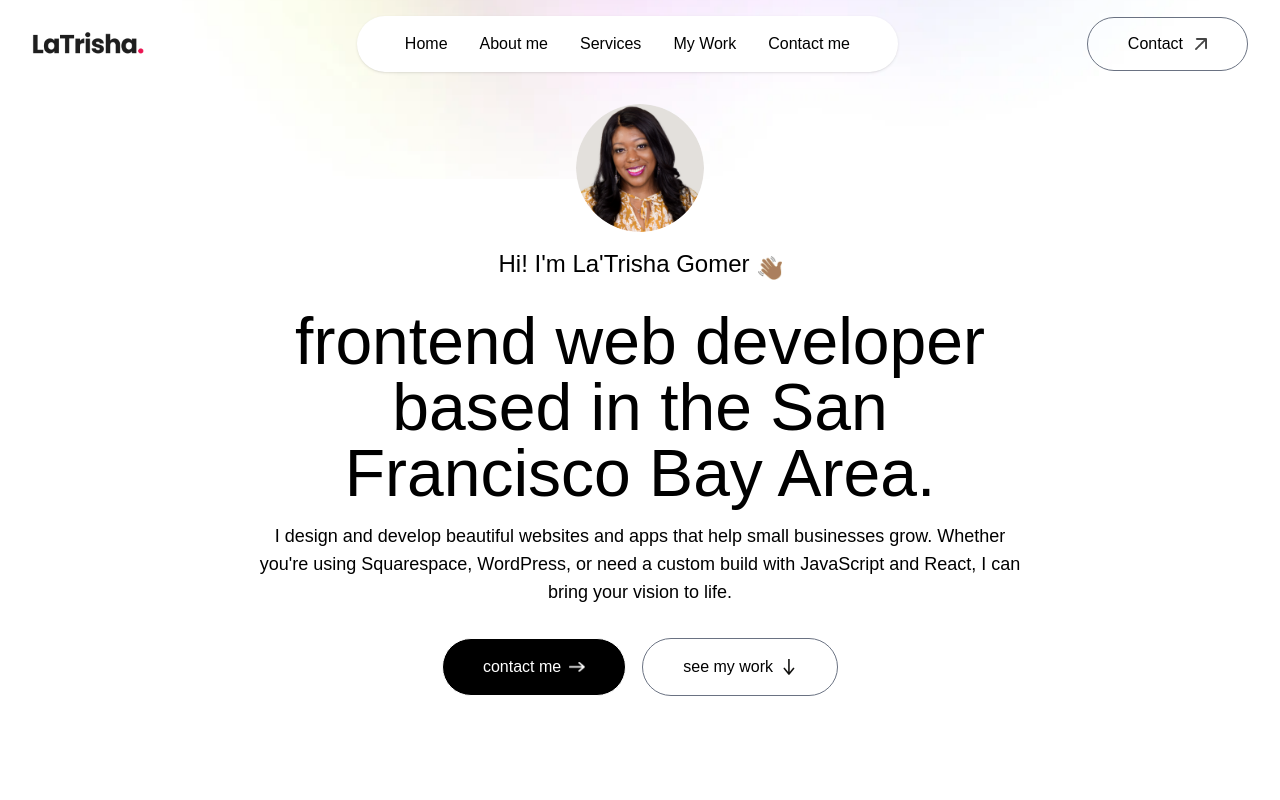
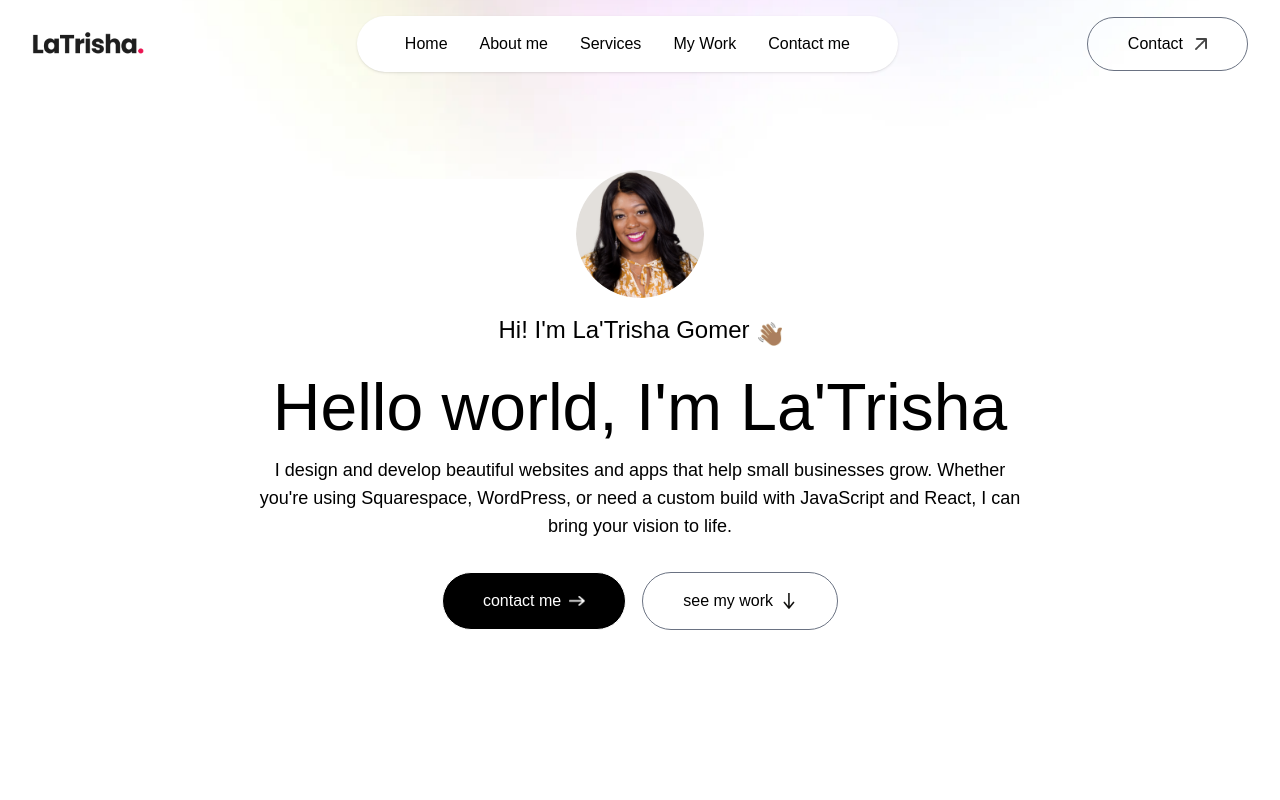
Before and after one commit to LaTrishaGomer/latrisha-gomer, a Next.js app: page / in a window 1280 px wide. Shown: the top 800 px of the page. Built offline with nearby package versions, Linux system fonts and the light colour scheme; a web font is replaced by a local one.

Commit message:
update heading copy

```diff
--- a/app/components/Header.jsx
+++ b/app/components/Header.jsx
@@ -11,7 +11,7 @@ const Header = () => {
       </div>
       <h3 className='flex items-end gap-2 text-xl md:text-2xl mb-3 font-ovo'>
             Hi! I'm La'Trisha Gomer <Image src={assets.hand_icon} alt='' className='w-6'/></h3>
-    <h1 className='text-3xl sm:text-6xl lg:text-[66px] font-ovo'>frontend web developer based in the San Francisco Bay Area.</h1>
+    <h1 className='text-3xl sm:text-6xl lg:text-[66px] font-ovo'>Hello world, I'm La'Trisha</h1>
     <p className='mx-w-2xl mx-auto font-ovo'>
     I design and develop beautiful websites and apps that help small businesses grow. Whether you're using Squarespace, WordPress, or need a custom build with JavaScript and React, I can bring your vision to life.
     </p>
```
